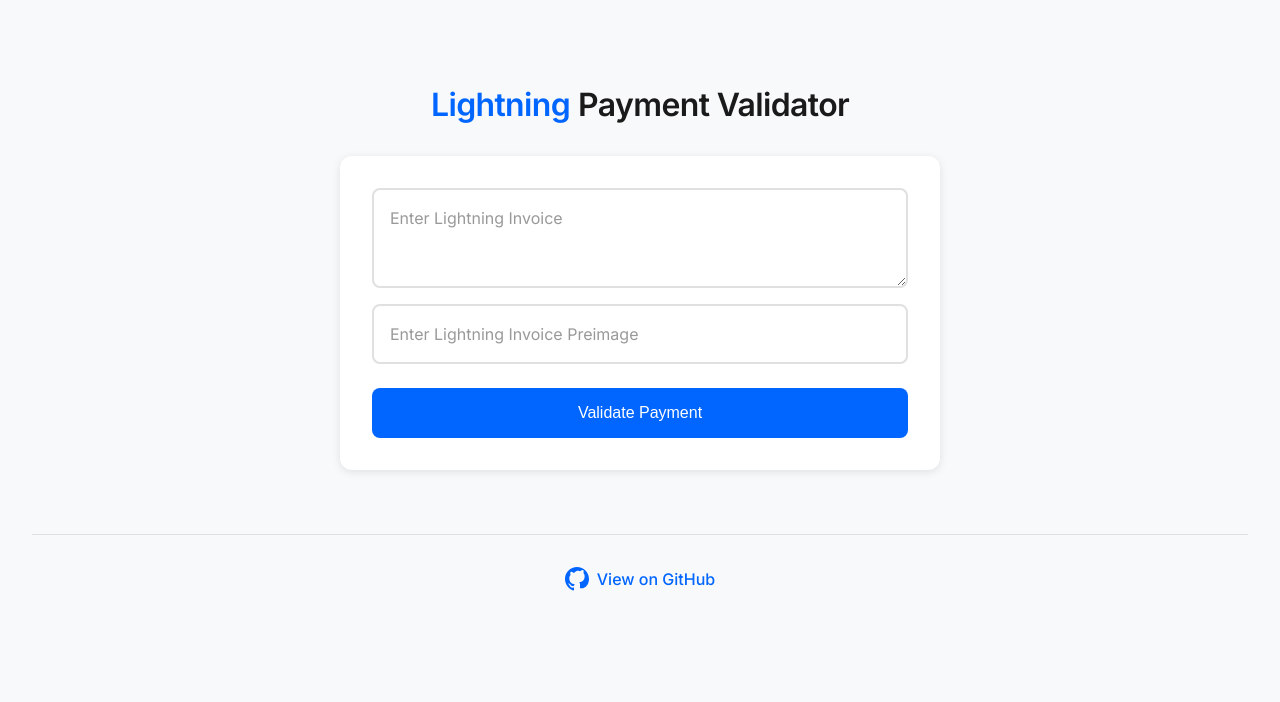
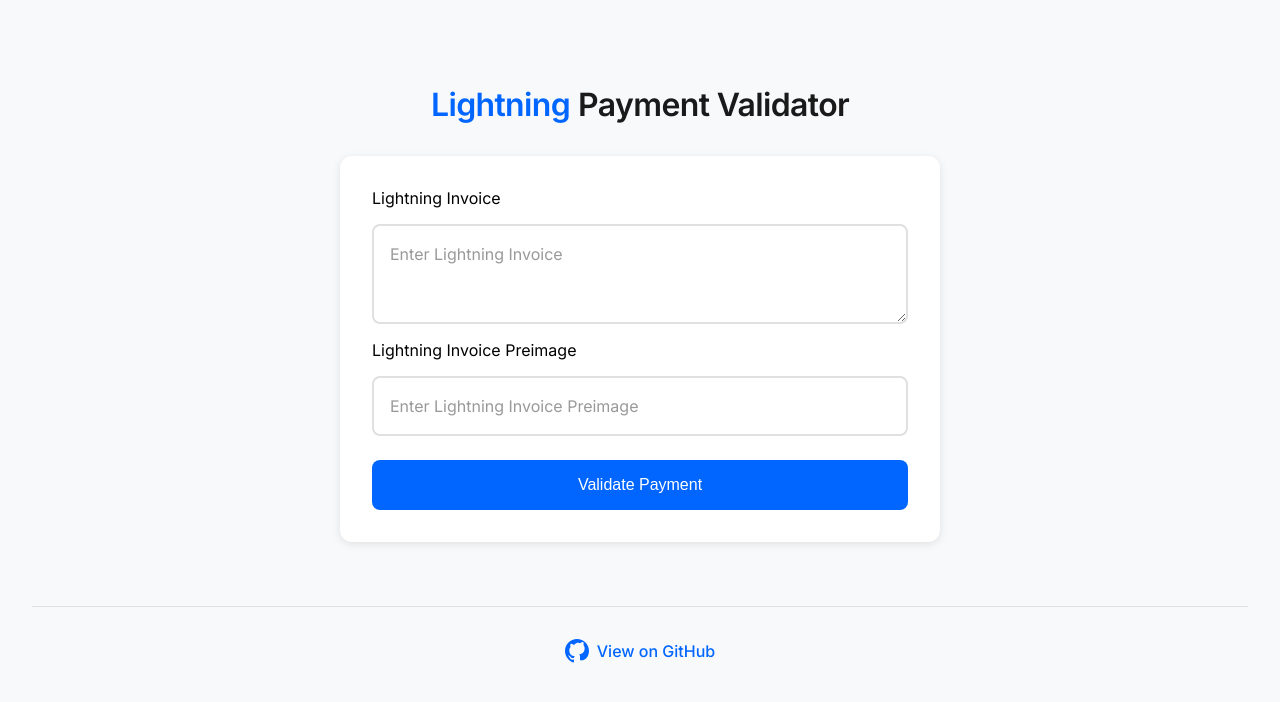
Before and after one commit to kingonly/validate-payment, a React (Create React App) app: page / in a window 1280 px wide. Shown: the top 702 px of the page. Built offline with nearby package versions, Linux system fonts and the light colour scheme.

Commit message:
feat: add input box titles

```diff
--- a/src/App.js
+++ b/src/App.js
@@ -105,14 +105,18 @@ function App() {
           Payment Validator
         </h1>
         <div className="form-container">
+          <label htmlFor="lightning-invoice" className="input-label">Lightning Invoice</label>
           <textarea
+            id="lightning-invoice"
             placeholder="Enter Lightning Invoice"
             value={invoice}
             onChange={(e) => setInvoice(e.target.value.replace(/[\s\n]+/g, ''))}
             onKeyDown={handleKeyPress}
             className="input-field"
           />
+          <label htmlFor="lightning-preimage" className="input-label">Lightning Invoice Preimage</label>
           <input
+            id="lightning-preimage"
             type="text"
             placeholder="Enter Lightning Invoice Preimage"
             value={preimage}
```
